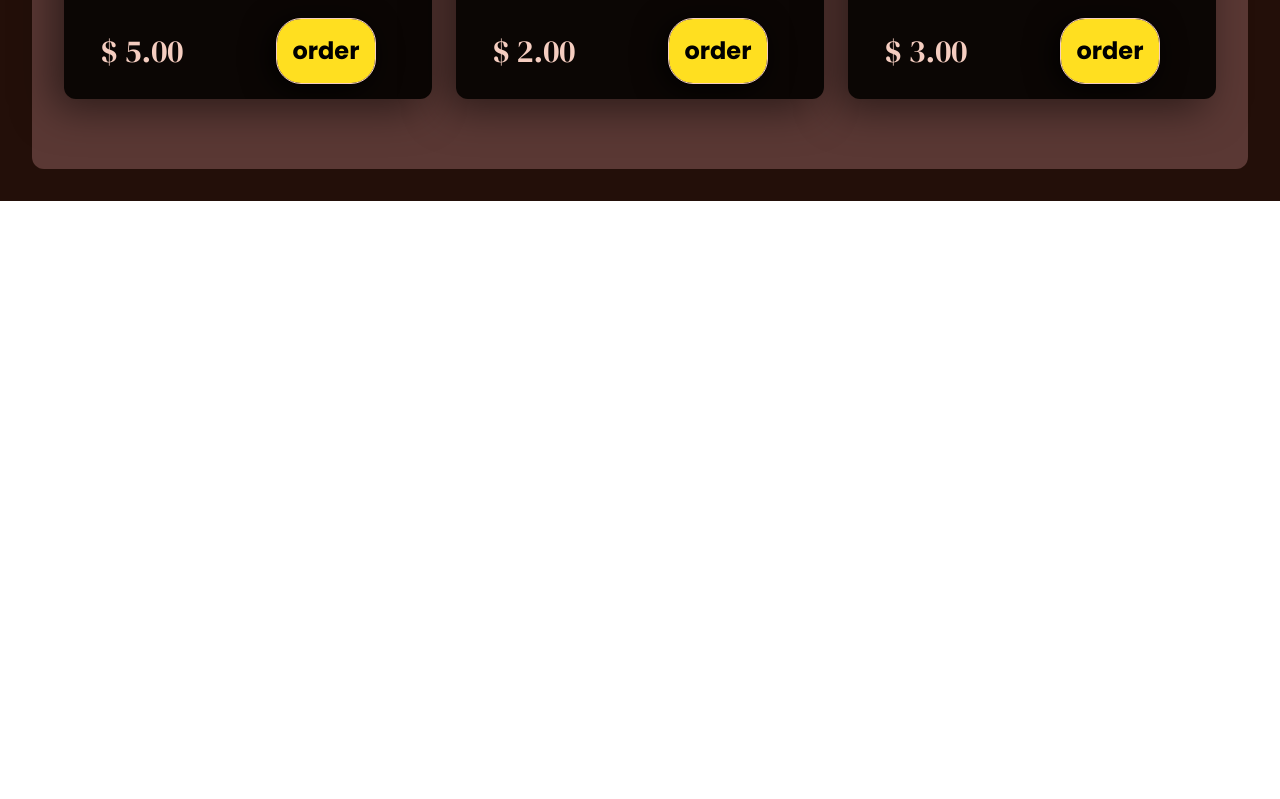
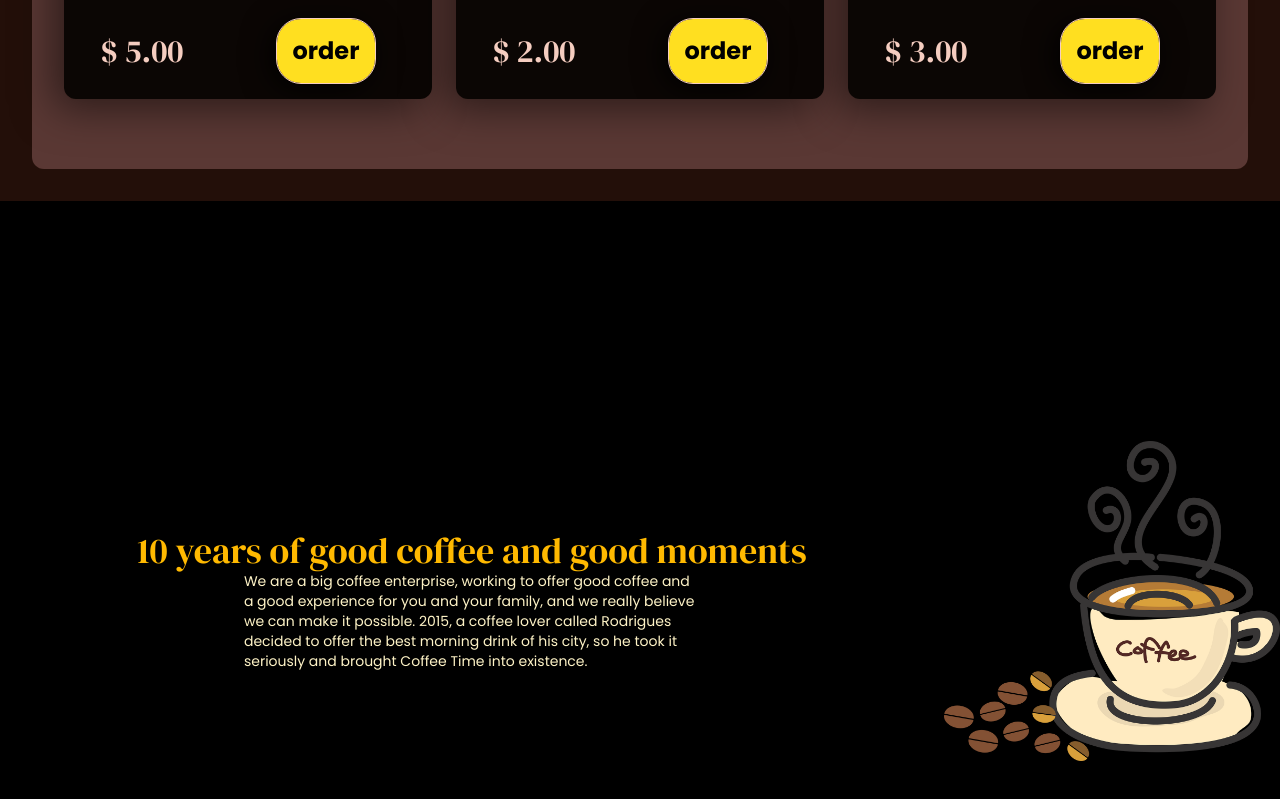
Before and after one commit to viniciusrodmusic/CafeteriaReact, a React (Vite) app: page / in a window 1280 px wide. Shown: the part 1399-2198 px from the top of the page. Before the commit the page ends 1600 px from the top, so only its background shows below. Built offline with nearby package versions, Linux system fonts and the light colour scheme; what tailwindcss-animated would draw is missing.

Commit message:
feat: inicio da secao about us

```diff
--- /dev/null
+++ b/src/components/AboutUs.jsx
@@ -0,0 +1,22 @@
+import cafeteriaLogo from "../assets/coffee-logo.png"
+import Button from "./Button";
+
+function AboutUs() {
+
+
+    return (
+        <section id="about-us" className="h-screen bg-black text-amber-400 flex justify-center items-center text-5xl">
+
+        <div className="p-4 flex flex-col justify-center items-center w-fit">
+            <h2 className="w-fit text-4xl">10 years of good coffee and good moments</h2>
+            <p className=" w-full text-amber-100 text-xs sm:text-sm sm:w-2/4">We are a big coffee enterprise, working to offer good coffee and a good experience for you
+                and your family, and we really believe we can make it possible. 2015, a coffee lover called Rodrigues decided
+                to offer the best morning drink of his city, so he took it seriously and brought Coffee Time into existence.
+            </p>
+        </div>
+        <img className="h-[20vw] lg:h-80" src={cafeteriaLogo}></img>
+        </section>
+    )
+}
+
+export default AboutUs;
--- a/src/components/layout/Main.jsx
+++ b/src/components/layout/Main.jsx
@@ -1,3 +1,4 @@
+import AboutUs from "../AboutUs"
 import HeroSection from "../HeroSection"
 import Menu from "../Menu"
 
@@ -7,14 +8,14 @@ function Main() {
 
     return (
         <main>
-            {/* SEÇÃO HOME - LEMBRETE: COLOQUE ISSO EM UM COMPONENTE Home.jsx */}
+            {/* SEÇÃO DA HERO SECTION COM O TÍTULO "YOU NEED A COFFEE TIME" */}
             <HeroSection />
 
             {/* SEÇÃO DO MENU DE CAFÉ */}
             <Menu />
 
             {/* SEÇÃO DO ABOUT US */}
-
+            <AboutUs />
         </main>
 
 
```
